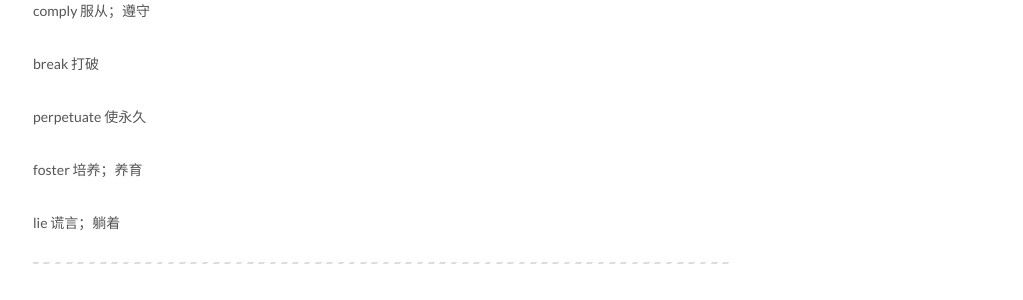
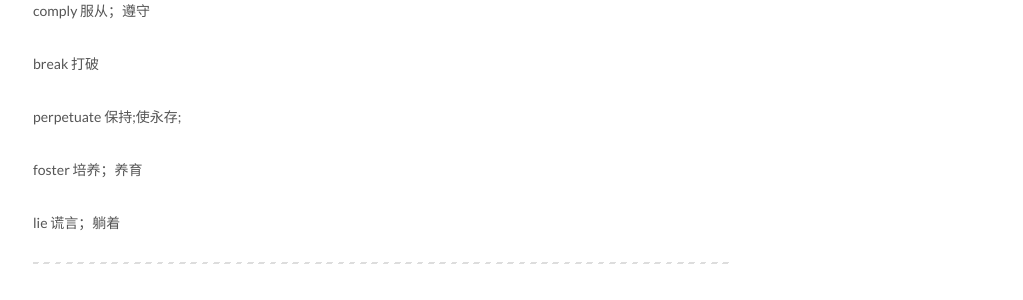
Before and after one commit to nnngu/LearningNotes, a Jekyll site: the page built from _posts/2018-06-18-考研 201 英语笔记.md, in a window 1280 px wide and 1400 px high, scrolled down 6242 px. Shown: the part 850-1150 px from the top of the window, without its empty margins (257-1280 px from the left). Built offline with Jekyll 4.4.1, drawn with Linux system fonts in a browser that asks for light colours.

Commit message:
修改文件: _posts/2018-06-18-考研 201 英语笔记.md

```diff
--- a/_posts/2018-06-18-考研 201 英语笔记.md
+++ b/_posts/2018-06-18-考研 201 英语笔记.md
@@ -263,7 +263,7 @@ comply  服从；遵守
 
 break  打破
 
-perpetuate  使永久
+perpetuate  保持;使永存;
 
 foster  培养；养育
 
```
